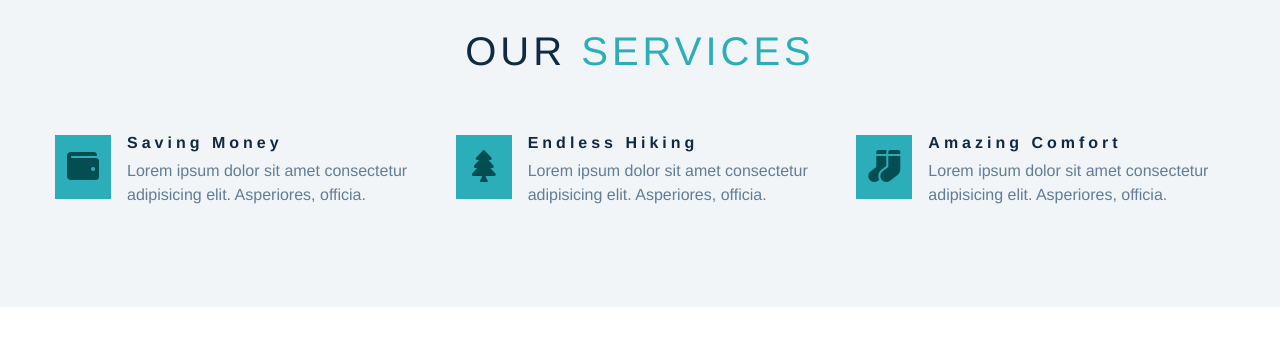
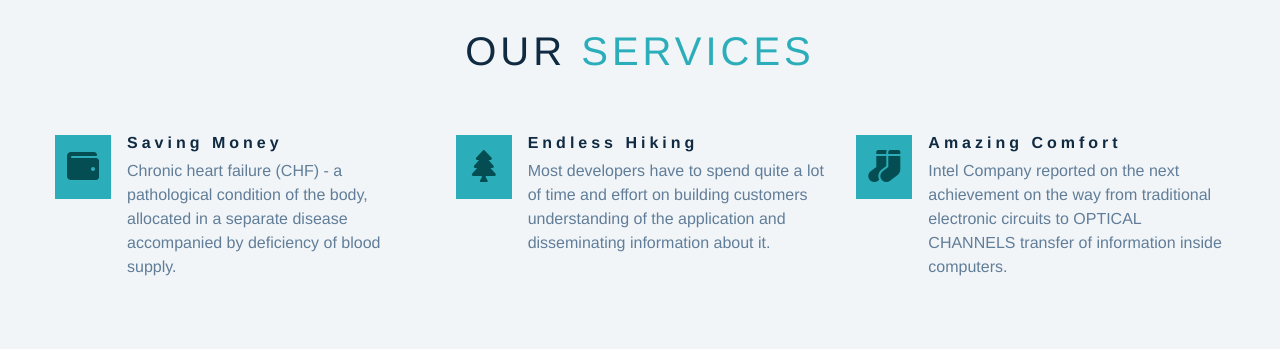
Before and after one commit to locaulker/backroads-app, a React (Create React App) app: page / in a window 1280 px wide. Shown: the part 1540-1889 px from the top of the page. Built offline with nearby package versions, Linux system fonts and the light colour scheme.

Commit message:
refactored services section

```diff
--- a/src/components/Services.js
+++ b/src/components/Services.js
@@ -1,4 +1,5 @@
 import Title from "./Title"
+import { services } from "../data"
 
 const Services = () => {
   return (
@@ -6,44 +7,21 @@ const Services = () => {
       <Title pT1="Our" pT2="Services" />
 
       <div className="section-center services-center">
-        <article className="service">
-          <span className="service-icon">
-            <i className="fas fa-wallet fa-fw"></i>
-          </span>
-          <div className="service-info">
-            <h4 className="service-title">saving money</h4>
-            <p className="service-text">
-              Lorem ipsum dolor sit amet consectetur adipisicing elit.
-              Asperiores, officia.
-            </p>
-          </div>
-        </article>
+        {services.map(service => {
+          const { id, icon, title, text } = service
 
-        <article className="service">
-          <span className="service-icon">
-            <i className="fas fa-tree fa-fw"></i>
-          </span>
-          <div className="service-info">
-            <h4 className="service-title">endless hiking</h4>
-            <p className="service-text">
-              Lorem ipsum dolor sit amet consectetur adipisicing elit.
-              Asperiores, officia.
-            </p>
-          </div>
-        </article>
-
-        <article className="service">
-          <span className="service-icon">
-            <i className="fas fa-socks fa-fw"></i>
-          </span>
-          <div className="service-info">
-            <h4 className="service-title">amazing comfort</h4>
-            <p className="service-text">
-              Lorem ipsum dolor sit amet consectetur adipisicing elit.
-              Asperiores, officia.
-            </p>
-          </div>
-        </article>
+          return (
+            <article className="service" key={id}>
+              <span className="service-icon">
+                <i className={icon}></i>
+              </span>
+              <div className="service-info">
+                <h4 className="service-title">{title}</h4>
+                <p className="service-text">{text}</p>
+              </div>
+            </article>
+          )
+        })}
       </div>
     </section>
   )
--- a/src/data.js
+++ b/src/data.js
@@ -10,3 +10,24 @@ export const socialLinks = [
   { id: 2, href: "https://www.twitter.com", icon: "fab fa-twitter" },
   { id: 3, href: "https://www.squarespace.com", icon: "fab fa-squarespace" }
 ]
+
+export const services = [
+  {
+    id: 1,
+    icon: "fas fa-wallet fa-fw",
+    title: "saving money",
+    text: "Chronic heart failure (CHF) - a pathological condition of the body, allocated in a separate disease accompanied by deficiency of blood supply."
+  },
+  {
+    id: 2,
+    icon: "fas fa-tree fa-fw",
+    title: "endless hiking",
+    text: "Most developers have to spend quite a lot of time and effort on building customers understanding of the application and disseminating information about it."
+  },
+  {
+    id: 3,
+    icon: "fas fa-socks fa-fw",
+    title: "amazing comfort",
+    text: "Intel Company reported on the next achievement on the way from traditional electronic circuits to OPTICAL CHANNELS transfer of information inside computers."
+  }
+]
```
